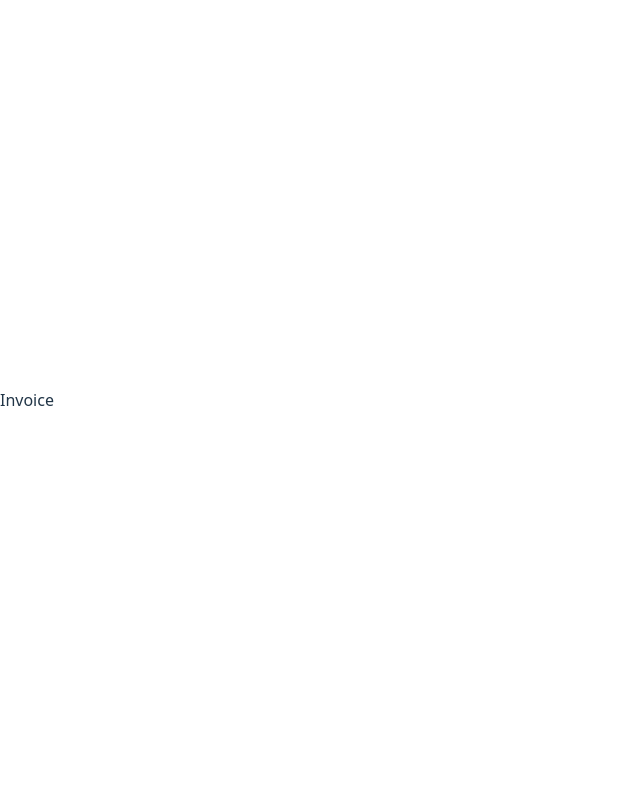
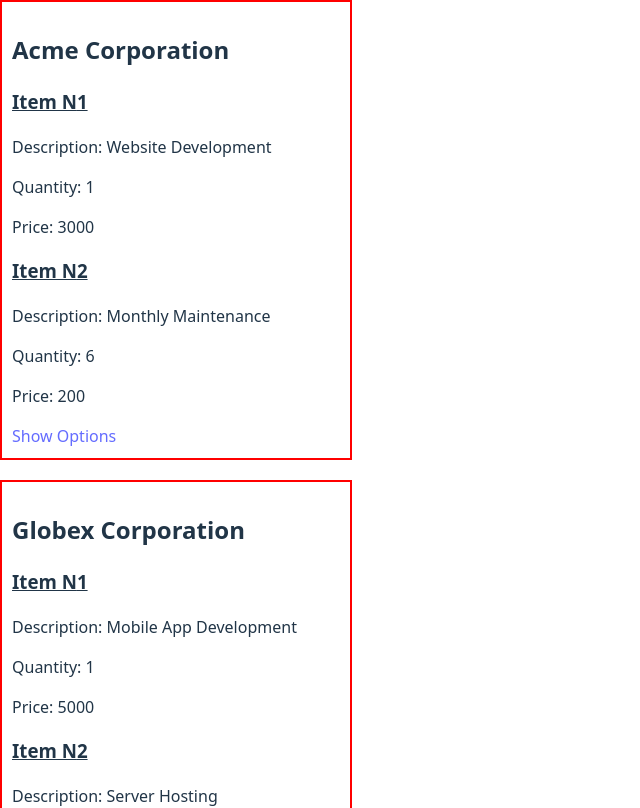
Before and after one commit to Tailung1/INVOICE-APP, a React (Vite) app: page / in a window 1280 px wide. Shown: the top 808 px of the page, without its empty margins (0-640 px from the left). Built offline with nearby package versions, Linux system fonts and the light colour scheme.

Commit message:
create custom hook to find invoices by its id

```diff
--- /dev/null
+++ b/src/customHooks/useGetInvoice.ts
@@ -0,0 +1,11 @@
+import { useParams } from "react-router-dom"
+import { useInvoice } from "../context/invocieContext"
+
+export default function useGetInvoice() {
+    const {invoices}=useInvoice()
+    const id=useParams()
+
+    const invoice=invoices.find((invoice)=>invoice.id ===Number(id))
+
+    return invoice
+}
--- a/src/pages/Invoice.tsx
+++ b/src/pages/Invoice.tsx
@@ -1,7 +1,31 @@
 
+import useGetInvoice from "../customHooks/useGetInvoice";
 
 export default function Invoice() {
+    const invoice =useGetInvoice()
+
   return (
-    <div>Invoice</div>
-  )
+    <div>
+      {invoice?.map((invoice: IInvoice) => (
+        <div
+          style={{
+            paddingLeft: "50px",
+            border: "2px solid",
+            borderColor: "green",
+          }}
+          key={invoice.id}
+        >
+          <h1>{invoice.client}</h1>
+          {invoice.items.map((item: IItem, index: number) => (
+            <div>
+              <h2 style={{ color: "red" }}>Item {index + 1} </h2>
+              <h3>{item.description}</h3>
+              <h3>{item.quantity}</h3>
+              <h3>{item.price}</h3>
+            </div>
+          ))}
+        </div>
+      ))}
+    </div>
+  );
 }
--- /dev/null
+++ b/src/pages/Invoices.tsx
@@ -0,0 +1,38 @@
+import { useInvoice } from "../context/invocieContext"
+import { Link } from "react-router-dom";
+export default function Invoices() {
+  const { invoices } = useInvoice();
+  return (
+    <div
+      style={{
+        display: "flex",
+        flexDirection: "column",
+        gap: "20px",
+      }}
+    >
+      {invoices.map((invoice:IInvoice) => {
+        return (
+          <div
+            key={invoice.id}
+            style={{ border: "2px solid red", padding: "10px" }}
+          >
+            <h2>{invoice.client}</h2>
+            {invoice.items.map((item:IItem, index:number) => {
+              return (
+                <div key={item.description}>
+                  <h3 style={{ textDecoration: "underline" }}>
+                    Item N{index + 1}
+                  </h3>
+                  <p>Description: {item.description}</p>
+                  <p>Quantity: {item.quantity}</p>
+                  <p>Price: {item.price}</p>
+                </div>
+              );
+            })}
+            <Link to={`/invoices/${invoice.id}`}>Show Options</Link>
+          </div>
+        );
+      })}
+    </div>
+  );
+}
```
Also changed, not shown: src/main.tsx (+7 -2 lines).
